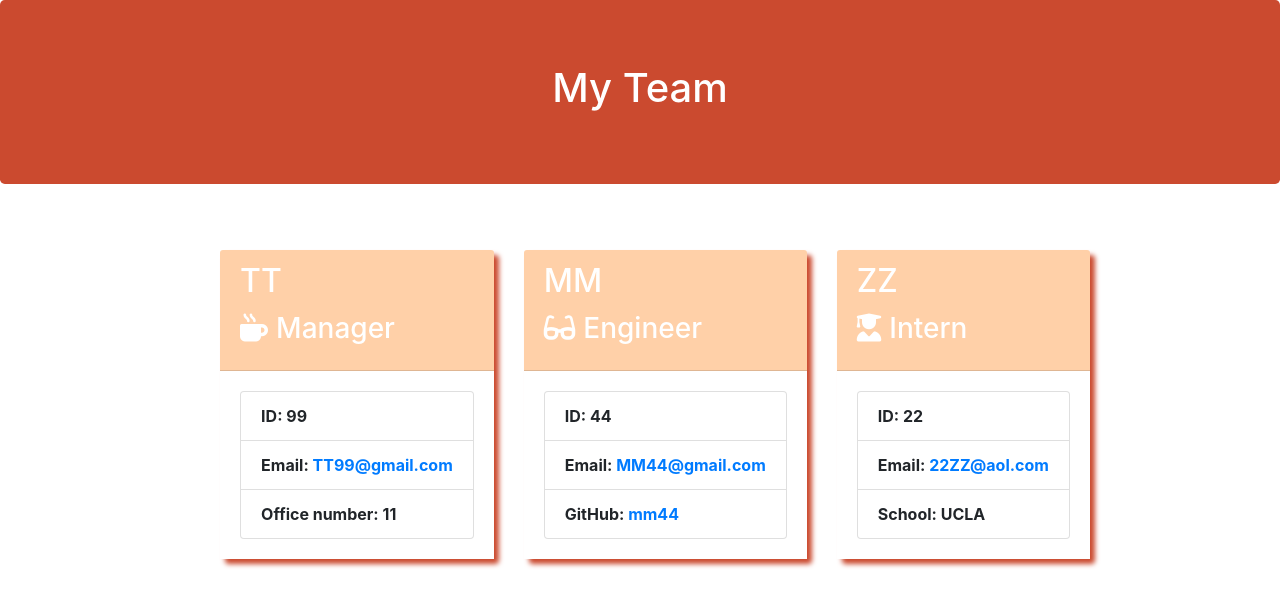
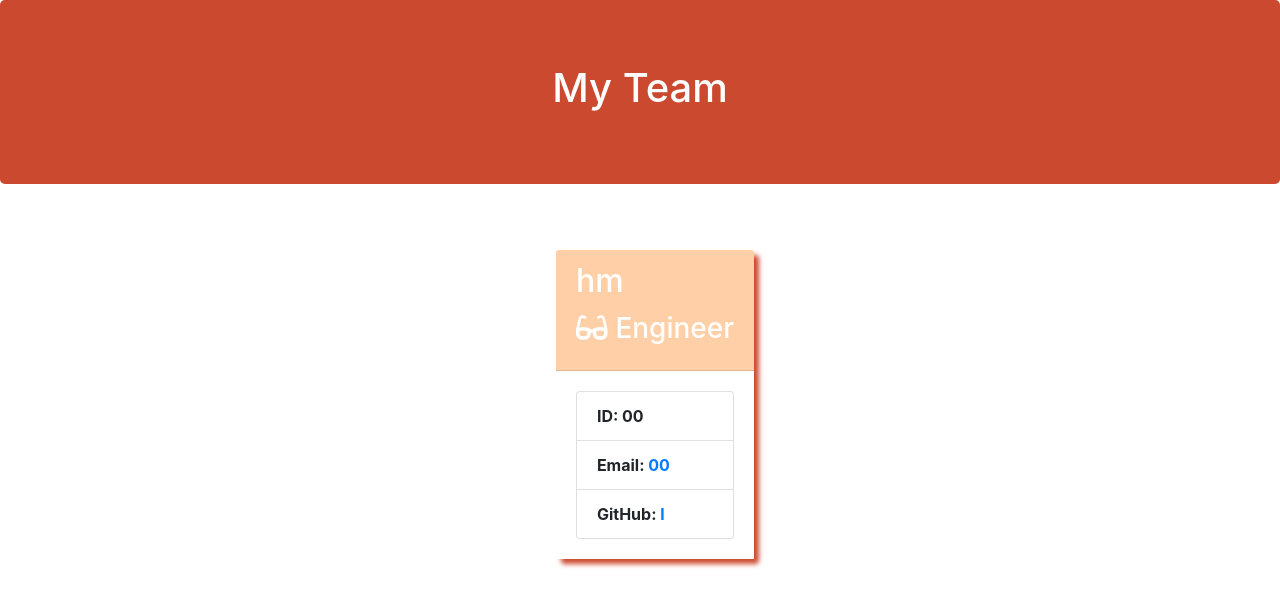
Before and after one commit to mmerc00/TeamProfileGenerator, a website: page output/team.html in a window 1280 px wide. Drawn offline with nearby package versions, Linux system fonts and the light colour scheme.

```diff
--- a/output/team.html
+++ b/output/team.html
@@ -25,40 +25,14 @@
             <div class="team-area col-12 d-flex justify-content-center">
                 <div class="card employee-card">
     <div class="card-header">
-        <h2 class="card-title">TT</h2>
-        <h3 class="card-title"><i class="fas fa-mug-hot mr-2"></i>Manager</h3>
-    </div>
-    <div class="card-body">
-        <ul class="list-group">
-            <li class="list-group-item">ID: 99</li>
-            <li class="list-group-item">Email: <a href="mailto:TT99@gmail.com">TT99@gmail.com</a></li>
-            <li class="list-group-item">Office number: 11</li>
-        </ul>
-    </div>
-</div>
-<div class="card employee-card">
-    <div class="card-header">
-        <h2 class="card-title">MM</h2>
+        <h2 class="card-title">hm</h2>
         <h3 class="card-title"><i class="fas fa-glasses mr-2"></i>Engineer</h3>
     </div>
     <div class="card-body">
         <ul class="list-group">
-            <li class="list-group-item">ID: 44</li>
-            <li class="list-group-item">Email: <a href="mailto:MM44@gmail.com">MM44@gmail.com</a></li>
-            <li class="list-group-item">GitHub: <a href="https://github.com/mm44" target="_blank" rel="noopener noreferrer">mm44</a></li>
-        </ul>
-    </div>
-</div>
-<div class="card employee-card">
-    <div class="card-header">
-        <h2 class="card-title">ZZ</h2>
-        <h3 class="card-title"><i class="fas fa-user-graduate mr-2"></i>Intern</h3>
-    </div>
-    <div class="card-body">
-        <ul class="list-group">
-            <li class="list-group-item">ID: 22</li>
-            <li class="list-group-item">Email: <a href="mailto:22ZZ@aol.com">22ZZ@aol.com</a></li>
-            <li class="list-group-item">School: UCLA</li>
+            <li class="list-group-item">ID: 00</li>
+            <li class="list-group-item">Email: <a href="mailto:00">00</a></li>
+            <li class="list-group-item">GitHub: <a href="https://github.com/l" target="_blank" rel="noopener noreferrer">l</a></li>
         </ul>
     </div>
 </div>
```
Also changed, not shown: 2 other files.
